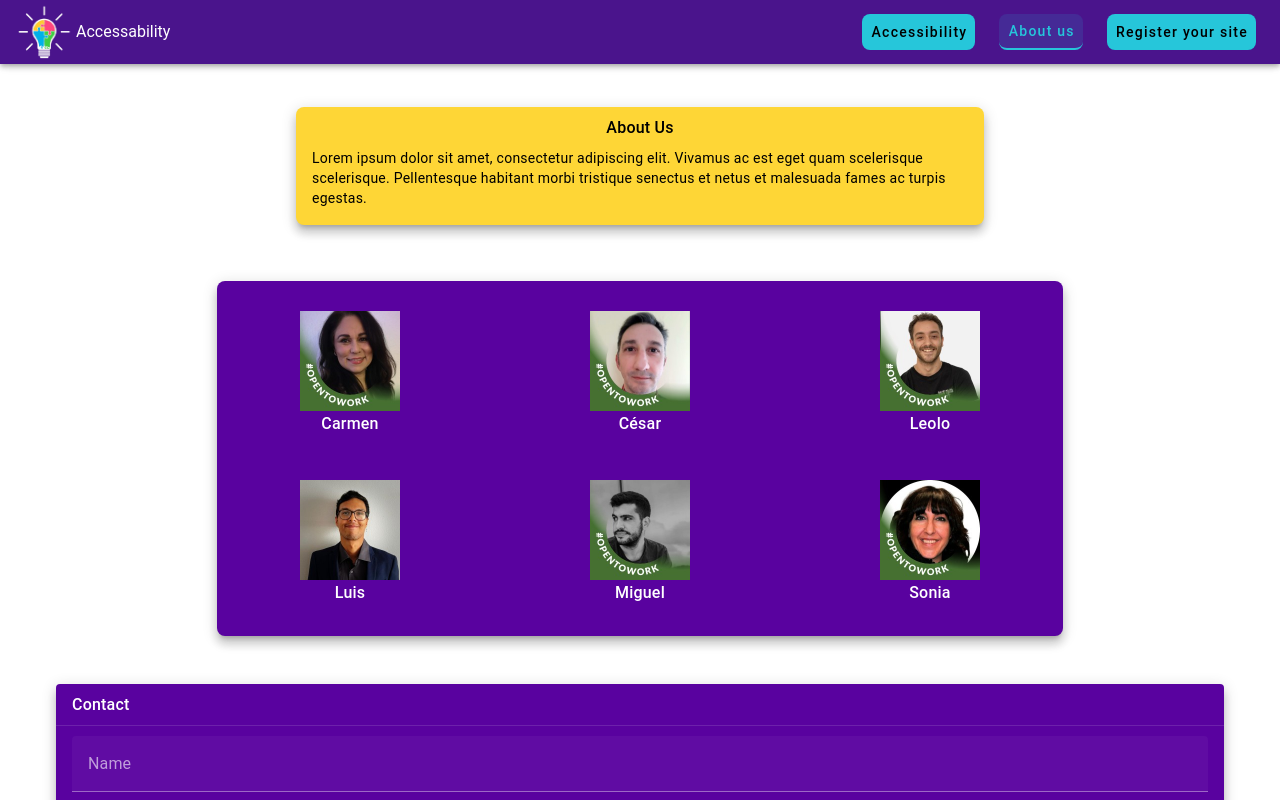
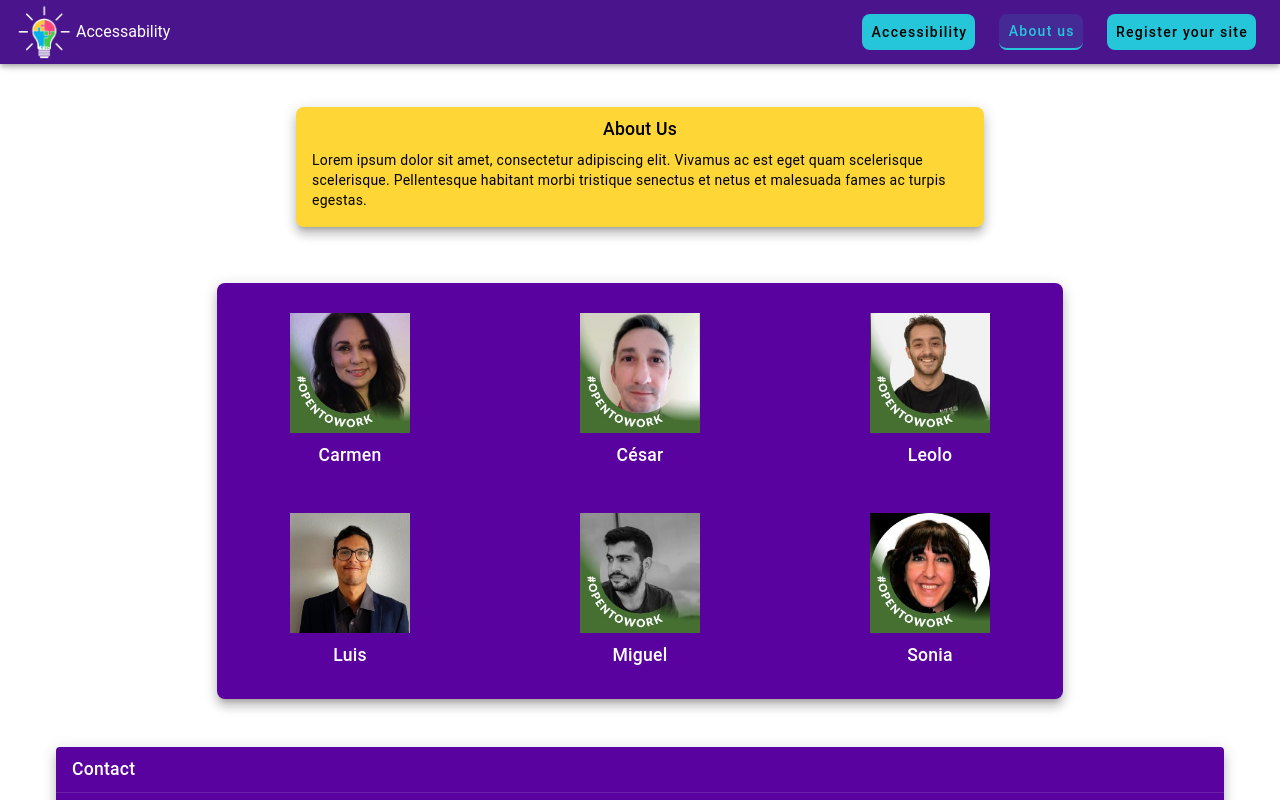
Before and after one commit to luisalvarez246/accessability, a Vue app in the folder frontend/: page /about-us in a window 1280 px wide. Shown: the top 800 px of the page. Built offline with nearby package versions, Linux system fonts and the light colour scheme.

Commit message:
small changes

```diff
--- a/frontend/src/views/AboutUsView.vue
+++ b/frontend/src/views/AboutUsView.vue
@@ -23,8 +23,8 @@
                       class="text-center justify-center align-center"
                       color="#59029F"
                     >
-                      <v-img :src="author.photo" :alt="author.name + ' ' + 'photo'" :width="100"/>
-                      <v-card-title class="text-wrap">{{ author.name }}</v-card-title>
+                      <v-img :src="author.photo" :alt="author.name + ' ' + 'photo'" :width="120"/>
+                      <v-card-title class="text-wrap pt-2">{{ author.name }}</v-card-title>
                     </v-card-item>
                   </v-col>
                 </v-row>
@@ -129,7 +129,7 @@
   </script>
   <style scoped>
   .v-card-title {
-    font-size: 1rem !important;
+    font-size: 1.1rem !important;
     font-weight: 500 !important;
   }
   :deep(.v-label.v-field-label.v-field-label--floating){
```
